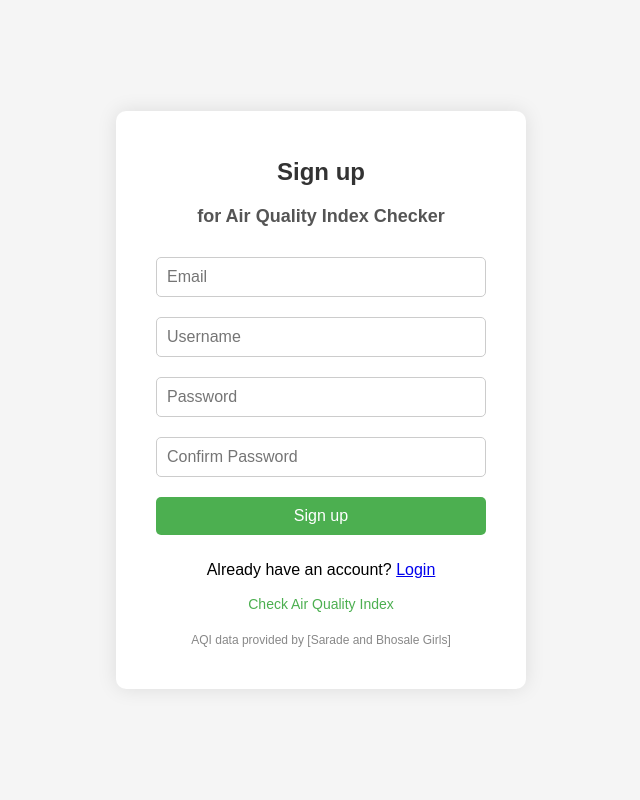
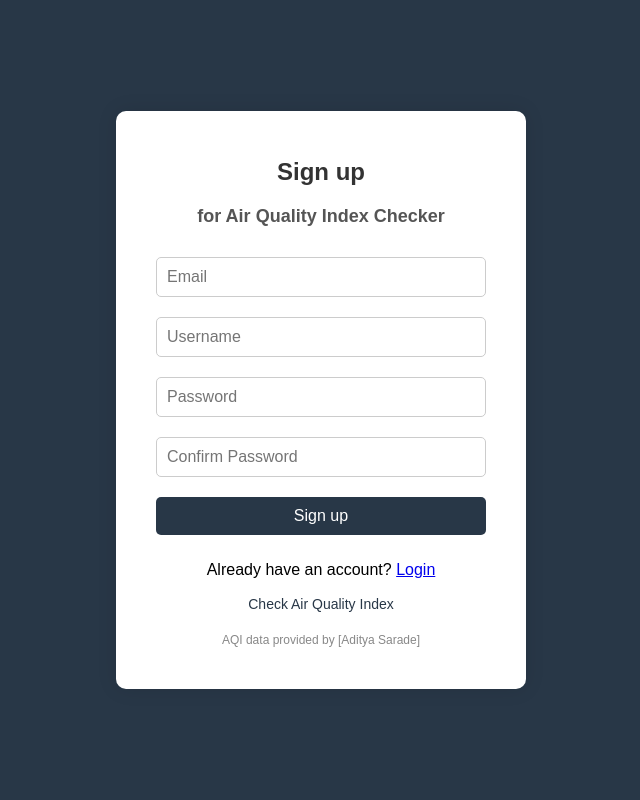
Before and after one commit to adityasarade/Air-Quality-Index, a Django app: page /signuppage/ in a window 1280 px wide. Shown: the whole page, without its empty margins (319-959 px from the left). Run offline with Django 5.2, Linux system fonts and the light colour scheme.

Commit message:
Added extra css to make the website better appealing

```diff
--- a/aqiapp/templates/website/signuppage.html
+++ b/aqiapp/templates/website/signuppage.html
@@ -7,7 +7,7 @@
     <style>
         body {
             font-family: Arial, sans-serif;
-            background-color: #f5f5f5;
+            background-color: #283747;
             margin: 0;
             padding: 0;
             display: flex;
@@ -43,14 +43,14 @@
             font-size: 16px;
         }
         input[type="submit"] {
-            background-color: #4CAF50;
+            background-color: #283747;
             color: white;
             border: none;
             cursor: pointer;
             transition: background-color 0.3s ease;
         }
         input[type="submit"]:hover {
-            background-color: #45a049;
+            background-color: #283747;
         }
         .attribution {
             margin-top: 20px;
@@ -60,7 +60,7 @@
         .aqi-link {
             margin-top: 20px;
             font-size: 14px;
-            color: #4CAF50;
+            color: #283747;
             text-decoration: none;
         }
         .aqi-link:hover {
@@ -90,7 +90,7 @@
         </form>
         <p>Already have an account? <a href="http://127.0.0.1:8000/loginpage/">Login</a></p>
         <a href="aqi_checker.php" class="aqi-link">Check Air Quality Index</a>
-        <p class="attribution">AQI data provided by [Sarade and Bhosale Girls]</p>
+        <p class="attribution">AQI data provided by [Aditya Sarade]</p>
     </div>
 
     <script>
```
Also changed, not shown: aqiapp/templates/website/loginpage.html (+4 -4 lines).
